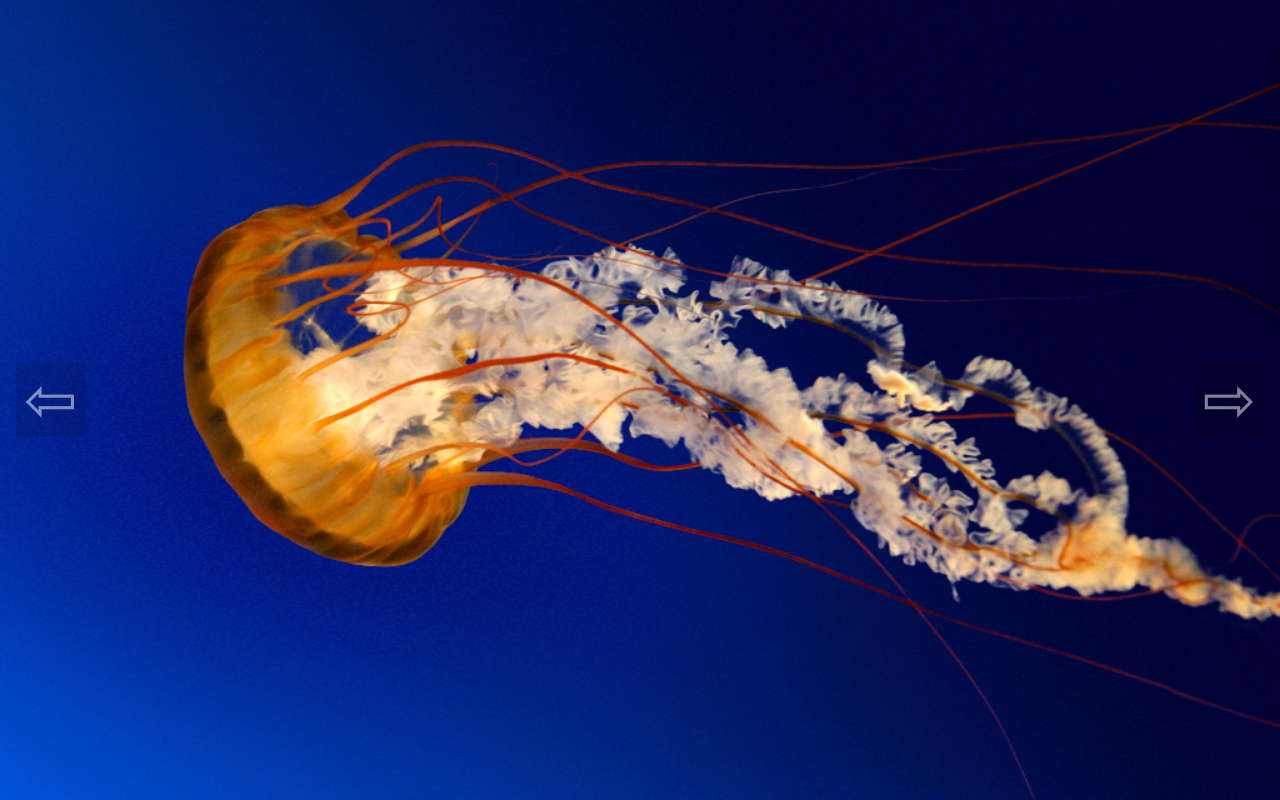
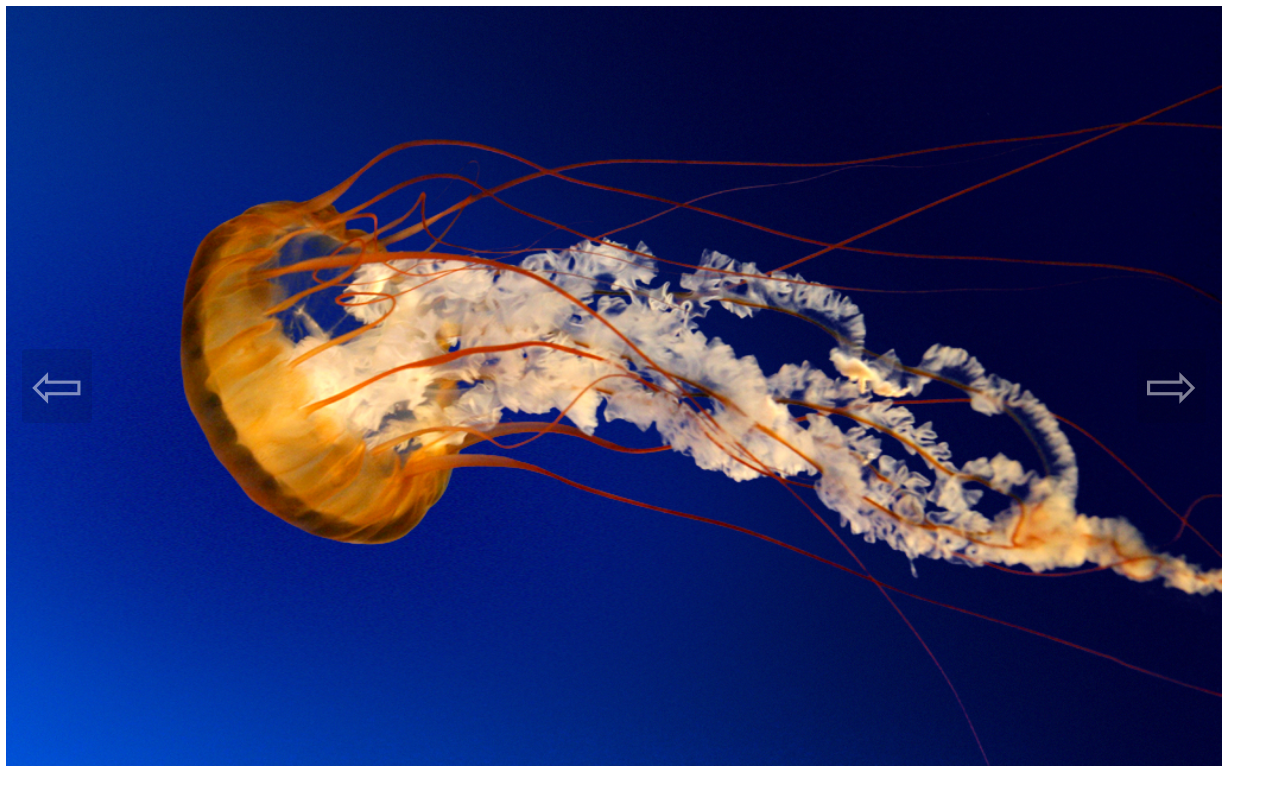
Before and after one commit to skroflin/Programiranje, a plain HTML site: page Slider3/index.html in a window 1280 px wide. Drawn offline with Linux system fonts and the light colour scheme.

Commit message:
Update styles.css

```diff
--- a/Slider3/styles.css
+++ b/Slider3/styles.css
@@ -3,12 +3,12 @@
 }
 
 body{
-    margin: 0%
+    margin: 0.5%
 }
 
 .carousel{
-    width: 100vw;
-    height: 100vh;
+    width: 95vw;
+    height: 95vh;
     position: relative;
 }
 
```
